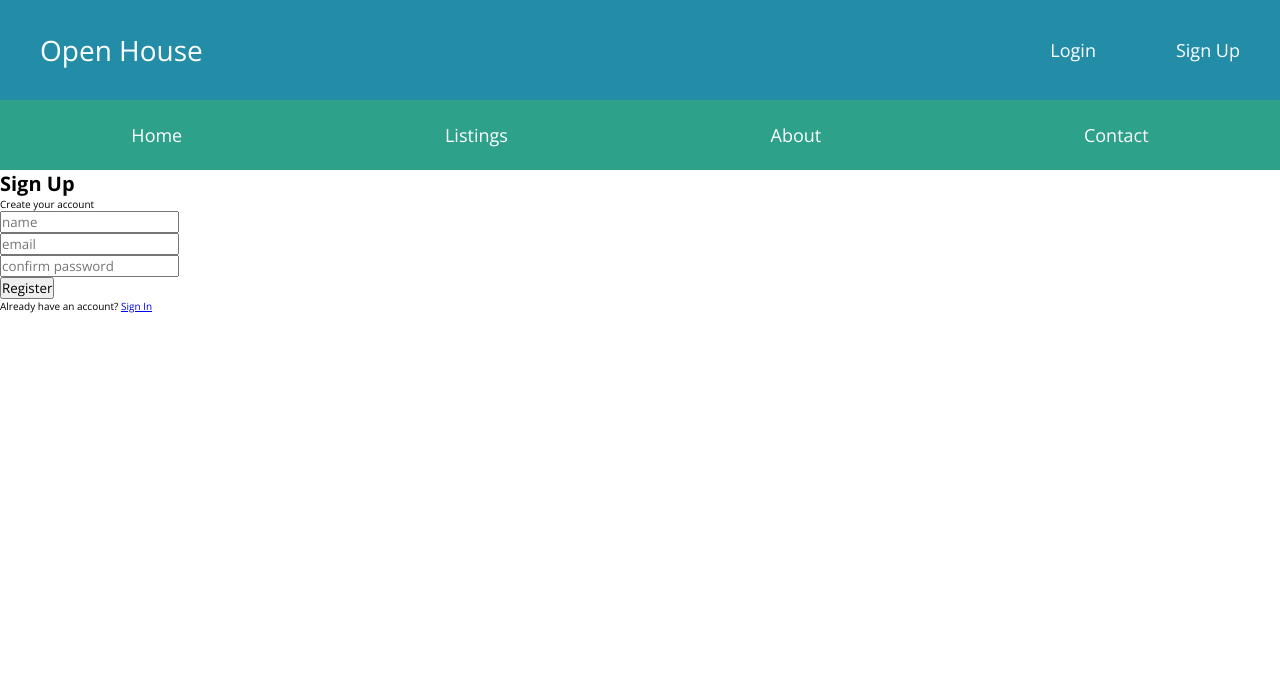
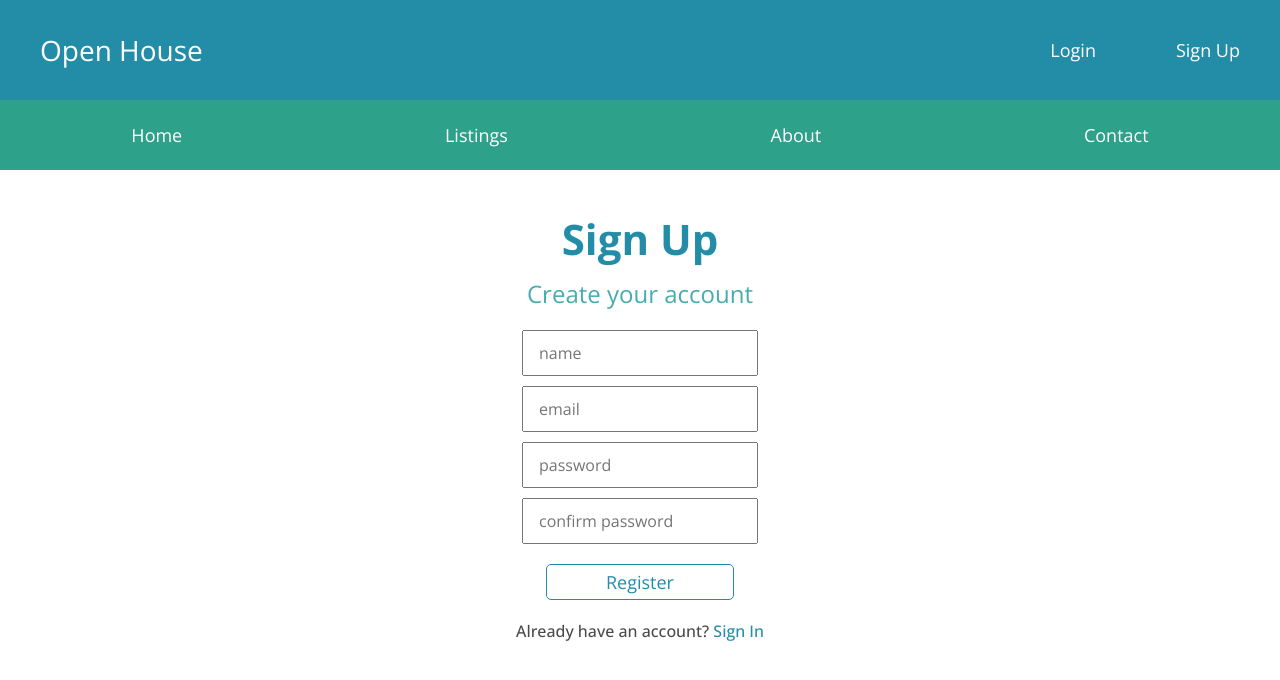
Before and after one commit to FedeCraviotto/open-house, a React (Create React App) app in the folder client/: page /signup in a window 1280 px wide. Shown: the top 680 px of the page. Built offline with nearby package versions, Linux system fonts and the light colour scheme.

Commit message:
Signup & Logins

```diff
--- a/client/src/pages/Login.jsx
+++ b/client/src/pages/Login.jsx
@@ -37,7 +37,7 @@ function Login({ login, isAuthenticated }) {
         </Helmet>
         <h1 className="auth__title">Login</h1>
         <p className="auth__lead">Sign into your account</p>
-        <form className="auth__form" onSubmit={(e)=>submitForm(e)}>
+        <form className="auth__form" onSubmit={submitForm}>
           <div className="auth__form__group">
             <input
               type="email"
@@ -45,7 +45,7 @@ function Login({ login, isAuthenticated }) {
               name="email"
               placeholder="email"
               value={email}
-              onChange={(e) => changeInputs(e)}
+              onChange={changeInputs}
               required
             />
           </div>
@@ -56,7 +56,7 @@ function Login({ login, isAuthenticated }) {
               placeholder="password"
               name="password"
               value={password}
-              onChange={(e) => changeInputs(e)}
+              onChange={changeInputs}
               minLength="6"
               required
             />
--- a/client/src/pages/SignUp.jsx
+++ b/client/src/pages/SignUp.jsx
@@ -39,7 +39,7 @@ function SignUp({ setAlert, signup, isAuthenticated }) {
         </Helmet>
         <h1 className="auth__title">Sign Up</h1>
         <p className="auth__lead">Create your account</p>
-        <form className="auth__form" onSubmit={(e)=>submitForm(e)}>
+        <form className="auth__form" onSubmit={submitForm}>
           <div className="auth__form__group">
             <input
               type="name"
@@ -47,7 +47,7 @@ function SignUp({ setAlert, signup, isAuthenticated }) {
               name="name"
               placeholder="name"
               value={name}
-              onChange={(e) => changeInputs(e)}
+              onChange={changeInputs}
               required
             />
           </div>
@@ -58,8 +58,19 @@ function SignUp({ setAlert, signup, isAuthenticated }) {
               name="email"
               placeholder="email"
               value={email}
-              onChange={(e) => changeInputs(e)}
+              onChange={changeInputs}
               required
+            />
+          </div>
+          <div className="auth__form__group">
+            <input
+              type="password"
+              className="auth__form__input"
+              placeholder="password"
+              name="password"
+              value={password}
+              onChange={changeInputs}
+              minLength="6"
             />
           </div>
           <div className="auth__form__group">
@@ -69,8 +80,7 @@ function SignUp({ setAlert, signup, isAuthenticated }) {
               placeholder="confirm password"
               name="password2"
               value={password2}
-              onChange={(e) => changeInputs(e)}
-              minLength="6"
+              onChange={changeInputs}
             />
           </div>
           <button className="auth__form__button">Register</button>
--- /dev/null
+++ b/client/src/sass/components/_auth.scss
@@ -0,0 +1,66 @@
+.auth{
+    display: flex;
+    flex-direction: column;
+    justify-content: center;
+    align-items: center;
+
+    &__title {
+        font-size: 4.2rem;
+        color: $color-primary;
+        margin-top: 4rem;
+        margin-bottom: 1rem;
+    }
+
+    &__lead {
+        font-size: 2.4rem;
+        color: $color-secondary;
+        margin-bottom: 2rem;
+    }
+
+    &__form {
+        &__group {
+            margin-bottom: 1rem;
+        }
+
+        &__input {
+            font-size: 1.6rem;
+            padding: 1rem 1.5rem;
+            outline-color: $color-primary;
+        }
+
+        &__button {
+            font-size: 1.8rem;
+            padding: 0.5rem 0;
+            width: 80%;
+            margin-left: 10%;
+            background-color: $color-white;
+            color: $color-primary;
+            border: 0.1rem solid $color-primary;
+            border-radius: 0.5rem;
+            cursor: pointer;
+            margin-top: 1rem;
+            margin-bottom: 2rem;
+            outline: none;
+
+            &:hover {
+                color: $color-white;
+                background-color: $color-primary;
+            }
+        }
+    }
+    &__authtext {
+        font-size: 1.6rem;
+        color: $color-paragraph;
+        font-weight: 500;
+
+        &__link {
+            text-decoration: none;
+            color: $color-primary;
+
+            &:hover {
+                color: $color-link-hover;
+            }
+        }
+    }
+
+}
--- a/client/src/sass/main.scss
+++ b/client/src/sass/main.scss
@@ -6,6 +6,7 @@
 @import './components/notfound';
 @import './components/alert';
 @import './components/navbar';
+@import './components/auth';
 
 @import './layout/grid';
 
```
